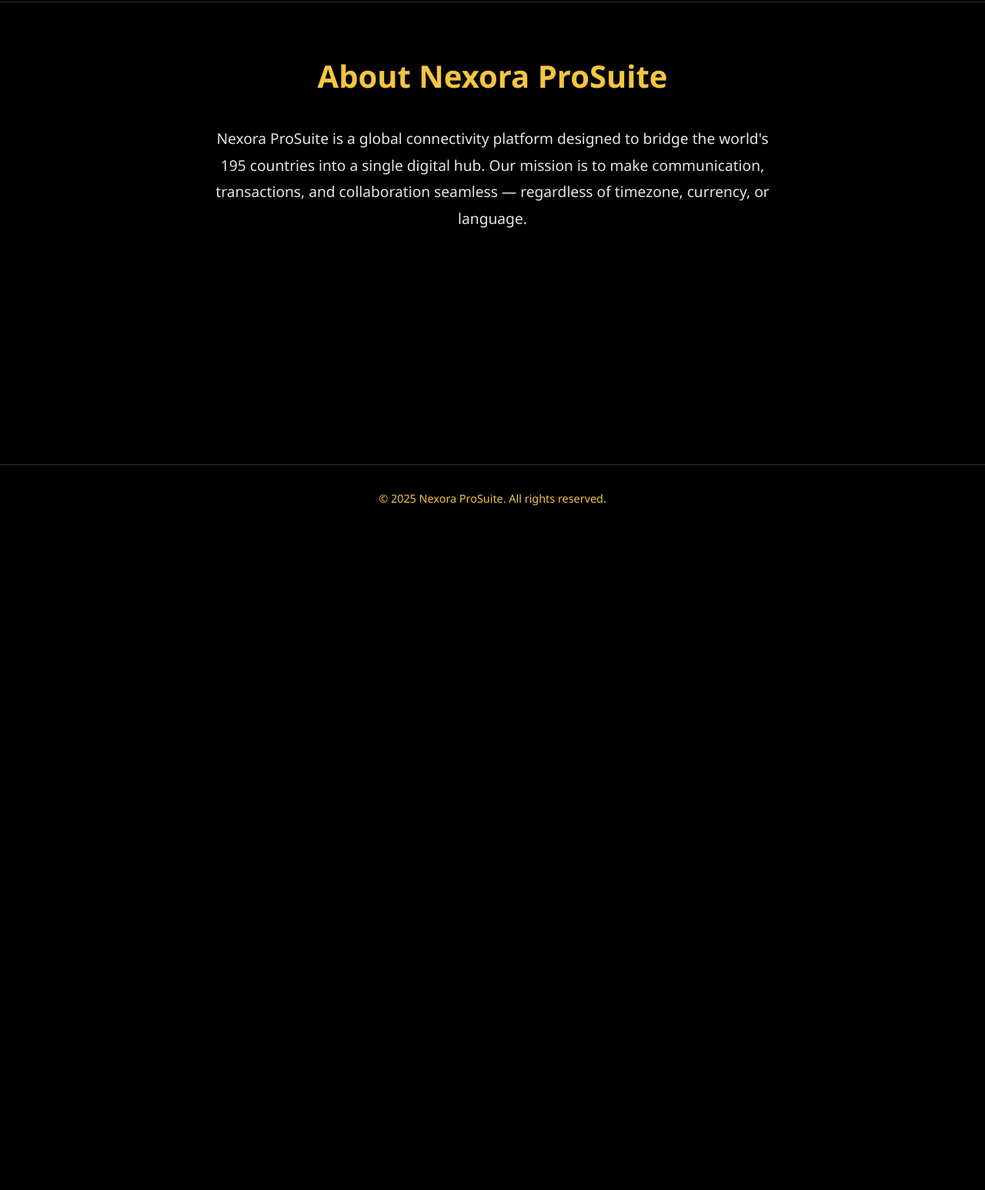
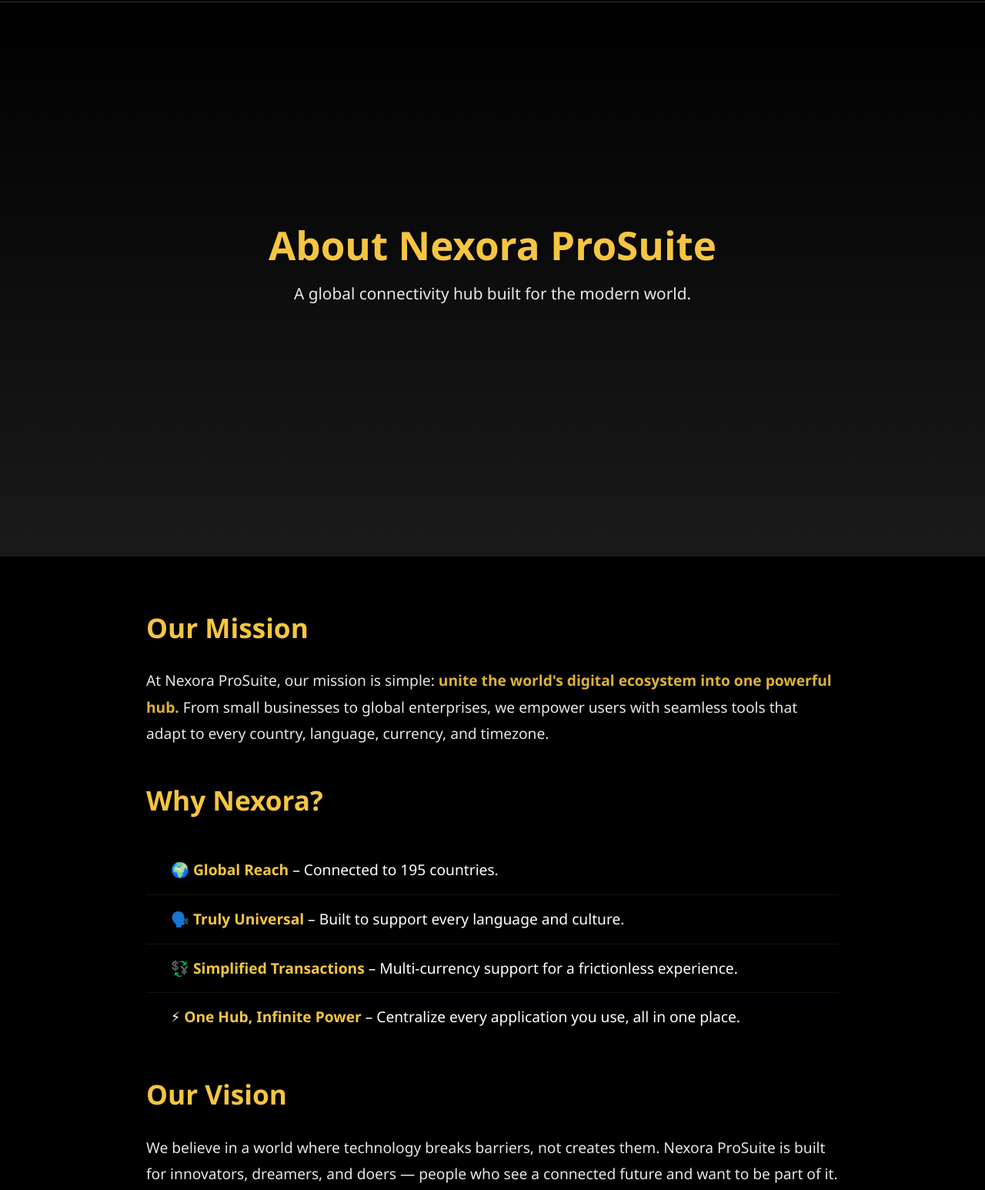
Before and after one commit to getnexora/nexora, a plain HTML site: page about.html in a window 1280 px wide. Shown: the part 101-1647 px from the top of the page at 77% size. Before the commit the page ends 800 px from the top, so only its background shows below. Drawn offline with Linux system fonts and the light colour scheme.

Commit message:
Update about.html

```diff
--- a/about.html
+++ b/about.html
@@ -4,7 +4,7 @@
   <meta charset="UTF-8" />
   <meta name="viewport" content="width=device-width, initial-scale=1.0" />
   <meta name="description" content="About Nexora ProSuite" />
-  <title>About – Nexora ProSuite</title>
+  <title>About - Nexora ProSuite</title>
   <link rel="icon" type="image/png" href="assets/img/logo-icon.png" />
   <link rel="stylesheet" href="assets/css/style.css" />
 </head>
@@ -23,16 +23,34 @@
       </ul>
     </nav>
   </header>
-  <!-- Page Content -->
-  <main class="page-content">
-    <h1>About Nexora ProSuite</h1>
-    <p>
-      Nexora ProSuite is a global connectivity platform designed to bridge
-      the world's 195 countries into a single digital hub. Our mission is to
-      make communication, transactions, and collaboration seamless —
-      regardless of timezone, currency, or language.
-    </p>
-  </main>
+  <!-- About Hero -->
+  <section class="hero">
+    <div class="hero-content">
+      <h1>About Nexora ProSuite</h1>
+      <p class="tagline">A global connectivity hub built for the modern world.</p>
+    </div>
+  </section>
+  <!-- About Content -->
+  <section class="content-section">
+    <div class="container">
+      <h2>Our Mission</h2>
+      <p>
+        At Nexora ProSuite, our mission is simple: <strong>unite the world's digital ecosystem into one powerful hub.</strong>
+        From small businesses to global enterprises, we empower users with seamless tools that adapt to every country, language, currency, and timezone.
+      </p>
+      <h2>Why Nexora?</h2>
+      <ul>
+        <li>🌍 <strong>Global Reach</strong> – Connected to 195 countries.</li>
+        <li>🗣️ <strong>Truly Universal</strong> – Built to support every language and culture.</li>
+        <li>💱 <strong>Simplified Transactions</strong> – Multi-currency support for a frictionless experience.</li>
+        <li>⚡ <strong>One Hub, Infinite Power</strong> – Centralize every application you use, all in one place.</li>
+      </ul>
+      <h2>Our Vision</h2>
+      <p>
+        We believe in a world where technology breaks barriers, not creates them. Nexora ProSuite is built for innovators, dreamers, and doers — people who see a connected future and want to be part of it.
+      </p>
+    </div>
+  </section>
   <!-- Footer -->
   <footer>
     <p>&copy; 2025 Nexora ProSuite. All rights reserved.</p>
```
